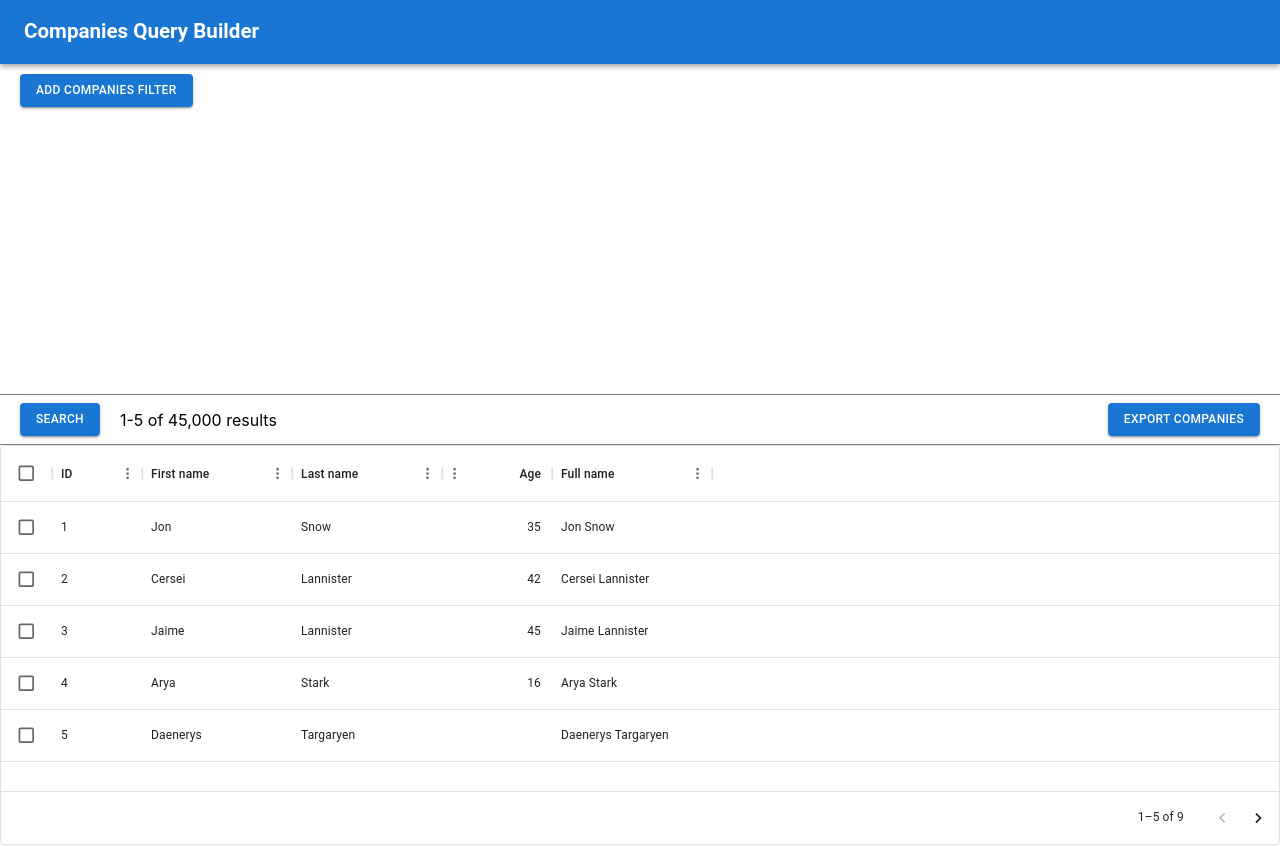
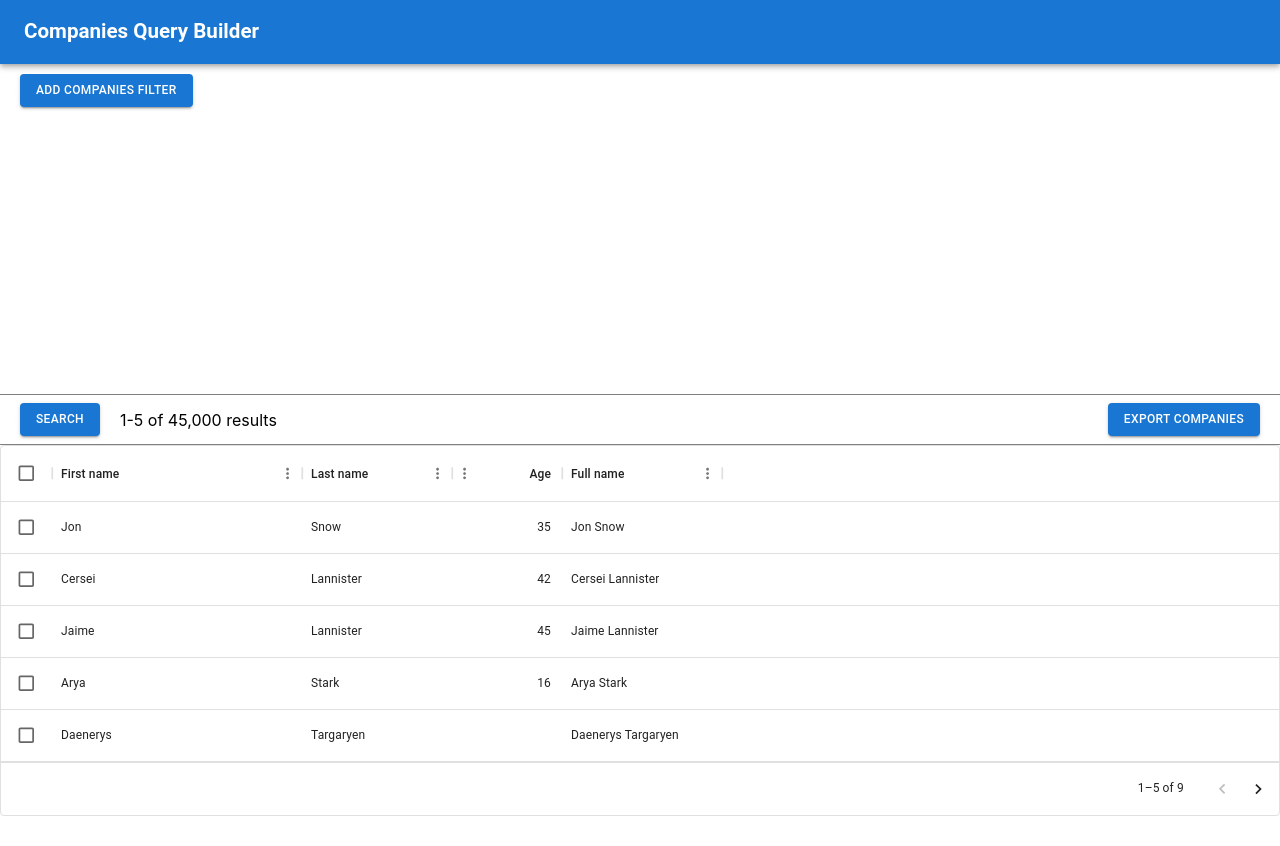
Before and after one commit to bengabp/QueryBuilder, a React (Create React App) app in the folder frontend/: page / in a window 1280 px wide. Shown: the top 846 px of the page. Built offline with nearby package versions, Linux system fonts and the light colour scheme.

Commit message:
Added search results table component

```diff
--- a/frontend/package.json
+++ b/frontend/package.json
@@ -7,6 +7,7 @@
     "@emotion/styled": "^11.11.0",
     "@mui/icons-material": "^5.14.0",
     "@mui/material": "^5.14.0",
+    "@mui/x-data-grid": "^6.10.2",
     "@testing-library/jest-dom": "^5.17.0",
     "@testing-library/react": "^13.4.0",
     "@testing-library/user-event": "^13.5.0",
--- a/frontend/src/components/QueryBuilder.jsx
+++ b/frontend/src/components/QueryBuilder.jsx
@@ -118,7 +118,7 @@ export default function QueryBuilder(props) {
         id="queryBuilderContainer"
 
       >
-        <Stack className="queryBuilder" spacing={1}>
+        <Stack className="queryBuilder" spacing={1} marginBottom={"10px"}>
           {
             Object.keys(queryObjects).map((queryObject, index) => {// Last element is the query key
               return (
@@ -154,8 +154,9 @@ export default function QueryBuilder(props) {
 
         }}
       >
-        <Stack
-          direction="row"
+        <Stack direction="column">
+          <Box
+            display="flex"
             justifyContent={"space-between"}
             padding={"8px 20px"}
             borderBottom={"1px solid grey"}
@@ -165,8 +166,9 @@ export default function QueryBuilder(props) {
               <Typography variant="span">1-5 of 45,000 results</Typography>
             </Box>
             <Button variant="contained">Export Companies</Button>
+          </Box>
+          <SearchResultsTable></SearchResultsTable>
         </Stack>
-        <SearchResultsTable></SearchResultsTable>
       </Grid>
       <FiltersDialog
         toggleFiltersDialog={toggleFiltersDialog}
--- a/frontend/src/components/SearchResultsTable.jsx
+++ b/frontend/src/components/SearchResultsTable.jsx
@@ -3,11 +3,10 @@ import Box from '@mui/material/Box';
 import { DataGrid } from '@mui/x-data-grid';
 
 const columns = [
-  { field: 'id', headerName: 'ID', width: 90 },
   {
     field: 'firstName',
     headerName: 'First name',
-    width: 150,
+    width: 250,
     editable: true,
   },
   {
@@ -48,7 +47,6 @@ const rows = [
 
 export default function SearchResultsTable() {
   return (
-    <Box sx={{ height: 400, width: '100%' }}>
       <DataGrid
         rows={rows}
         columns={columns}
@@ -63,6 +61,5 @@ export default function SearchResultsTable() {
         checkboxSelection
         disableRowSelectionOnClick
       />
-    </Box>
   );
 }
--- a/frontend/src/components/queryblocks/AutocompleteField.jsx
+++ b/frontend/src/components/queryblocks/AutocompleteField.jsx
@@ -6,7 +6,7 @@ import Stack from '@mui/material/Stack';
 
 export default function Tags() {
   return (
-    <Stack spacing={3} sx={{ width: 500 }}>
+    <Stack spacing={3} sx={{ width: 800 }}>
       <Autocomplete
         multiple
         id="values-autocomplete"
```
Also changed, not shown: 1 other file (tests, documents, lock files or other folders). Lines whose indentation alone changed are shown as unchanged.
